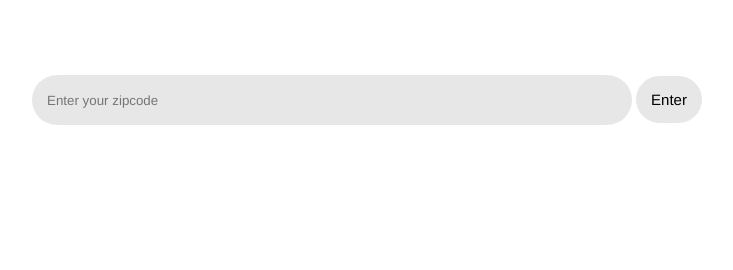
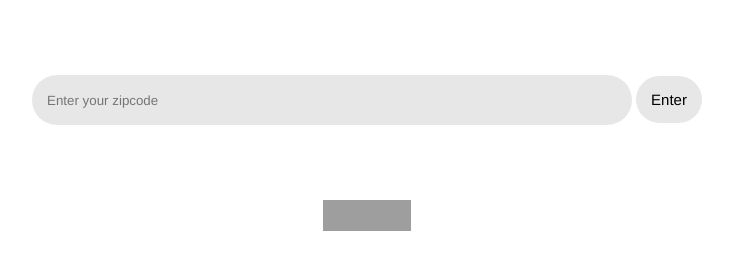
Before and after one commit to dougdougdougdougdougdoug/Lab4, a plain HTML site: page index.html in a window 1280 px wide. Shown: the whole page, without its empty margins (273-1006 px from the left). Drawn offline with Linux system fonts and the light colour scheme; grey boxes are pictures that could not be loaded.

Commit message:
Add files via upload

```diff
--- a/index.html
+++ b/index.html
@@ -20,8 +20,17 @@
       <p class = "description>"></p>
       <p class = "temperature"></p>
       <p class = "condition"></p>
+      <p class = "w3c">
+        <a href="https://jigsaw.w3.org/css-validator/check/referer">
+            <img style="border:0;width:88px;height:31px"
+                src="https://jigsaw.w3.org/css-validator/images/vcss"
+                alt="Valid CSS!" />
+        </a>
+    </p>
 
     </div>
+
+
 
 
     <script src = "script.js"></script>
--- a/style.css
+++ b/style.css
@@ -34,6 +34,7 @@
 
     .display{
         text-align: center;
+        margin: 25px;
     }
 
     .card h1{
```
